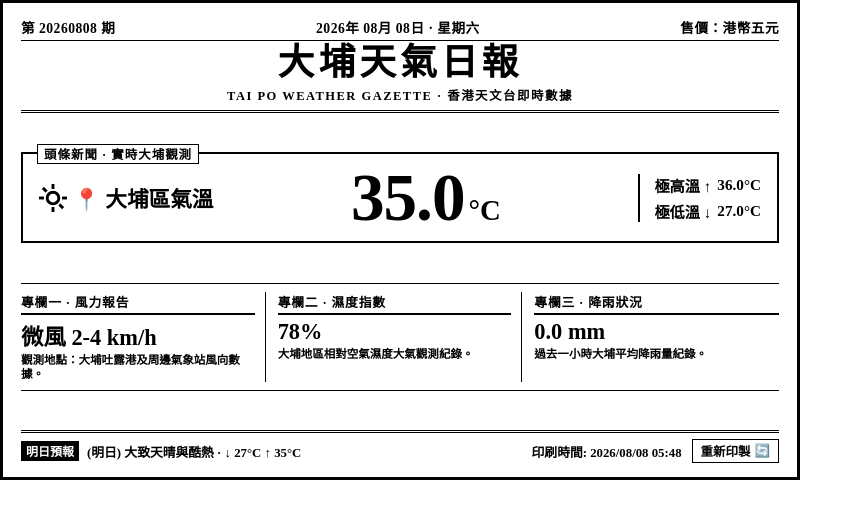
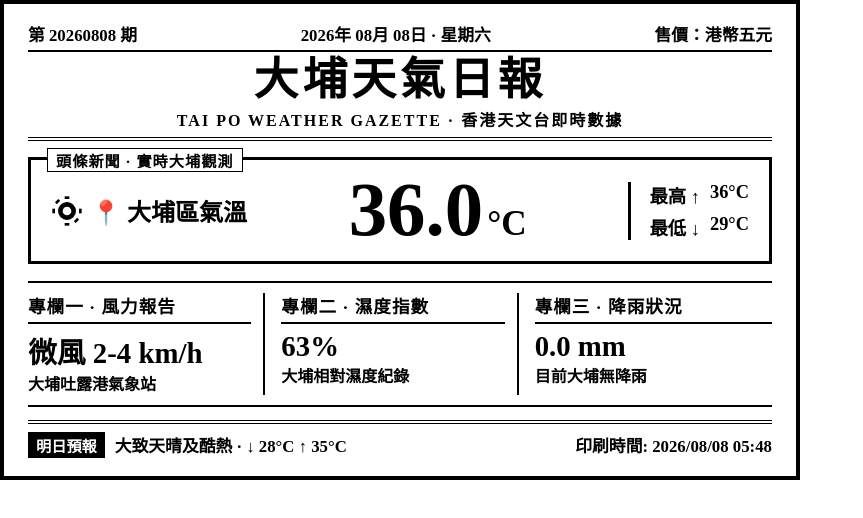
Before and after one commit to tcshun/taipo-weather, a plain HTML site: page index.html in a window 1280 px wide. Shown: the whole page, without its empty margins (0-863 px from the left). Drawn offline with Linux system fonts and the light colour scheme; no server answers.

Commit message:
Add files via upload

```diff
--- a/index.html
+++ b/index.html
@@ -2,20 +2,19 @@
 <html lang="zh-HK">
 <head>
   <meta charset="UTF-8">
-  <meta name="viewport" content="width=800, height=480, initial-scale=1.0, maximum-scale=1.0, user-scalable=no">
-  <title>大埔天氣日報 - 黑白單色印刷版 (reTerminal E1002 專用)</title>
+  <meta name="viewport" content="width=device-width, initial-scale=1.0">
+  <title>大埔天氣日報 - E1002 電子紙極致清晰版</title>
   <link rel="preconnect" href="https://fonts.googleapis.com">
   <link rel="preconnect" href="https://fonts.gstatic.com" crossorigin>
-  <link href="https://fonts.googleapis.com/css2?family=Noto+Serif+TC:wght@600;700;900&display=swap" rel="stylesheet">
+  <link href="https://fonts.googleapis.com/css2?family=Noto+Serif+TC:wght@700;900&display=swap" rel="stylesheet">
   <style>
-    /* 針對 reTerminal E1002 (800x480) 電子紙與網頁瀏覽器優化 */
     * {
       box-sizing: border-box;
       margin: 0;
       padding: 0;
-      -webkit-font-smoothing: antialiased;
     }
 
+    /* 嚴格針對 reTerminal E1002 (800x480) 電子紙畫面調校 */
     html, body {
       width: 800px;
       height: 480px;
@@ -23,25 +22,25 @@
       background-color: #ffffff;
       color: #000000;
       font-family: 'Noto Serif TC', 'Times New Roman', serif;
+      -webkit-font-smoothing: antialiased;
+      -moz-osx-font-smoothing: grayscale;
     }
 
-    /* 滿格卡片容器 (800x480) */
     .newspaper-card {
       background-color: #ffffff;
       width: 800px;
       height: 480px;
-      border: 3px solid #000000;
-      padding: 14px 18px;
+      border: 4px solid #000000;
+      padding: 18px 24px;
       display: flex;
       flex-direction: column;
       justify-content: space-between;
-      position: relative;
     }
 
     /* 報頭區段 */
     .masthead {
       text-align: center;
-      border-bottom: 3px double #000000;
+      border-bottom: 4px double #000000;
       padding-bottom: 6px;
     }
 
@@ -49,77 +48,74 @@
       display: flex;
       justify-content: space-between;
       align-items: center;
-      border-bottom: 1.5px solid #000000;
-      padding-bottom: 3px;
-      margin-bottom: 4px;
-      font-size: 0.85rem;
-      font-weight: 700;
-      letter-spacing: 0.5px;
+      border-bottom: 2px solid #000000;
+      padding-bottom: 4px;
+      margin-bottom: 6px;
+      font-size: 1.05rem;
+      font-weight: 900;
     }
 
     .paper-title {
-      font-size: 2.3rem;
+      font-size: 2.8rem;
       font-weight: 900;
       letter-spacing: 4px;
       text-transform: uppercase;
       line-height: 1;
-      margin: 2px 0 4px 0;
+      margin: 4px 0;
     }
 
     .paper-subtitle {
-      font-size: 0.78rem;
-      font-weight: 700;
-      letter-spacing: 1.5px;
-      text-transform: uppercase;
+      font-size: 1rem;
+      font-weight: 900;
+      letter-spacing: 2px;
     }
 
-    /* 生效天氣警告 Banner */
+    /* 天氣警告聲明區 */
     .warning-banner {
       display: none;
       background-color: #000000;
       color: #ffffff;
-      padding: 4px 10px;
+      padding: 6px 12px;
       text-align: center;
       font-weight: 900;
-      font-size: 0.88rem;
-      border: 1px solid #000000;
+      font-size: 1.1rem;
+      border: 2px solid #000000;
     }
 
     .warning-banner.active {
       display: flex;
       justify-content: center;
       align-items: center;
-      gap: 8px;
+      gap: 12px;
     }
 
     .warning-badge {
-      display: inline-block;
       background-color: #ffffff;
       color: #000000;
-      padding: 1px 6px;
-      font-size: 0.82rem;
+      padding: 2px 8px;
+      font-size: 1.05rem;
       font-weight: 900;
       border: 1px solid #ffffff;
     }
 
-    /* 頭條焦點氣溫區 */
+    /* 頭條氣溫核心區 */
     .headline-section {
-      border: 2.5px solid #000000;
-      padding: 10px 16px;
+      border: 3px solid #000000;
+      padding: 12px 20px;
       position: relative;
+      margin: 4px 0;
     }
 
     .headline-label {
       position: absolute;
-      top: -10px;
-      left: 14px;
+      top: -12px;
+      left: 16px;
       background-color: #ffffff;
-      padding: 0 6px;
-      font-size: 0.78rem;
+      padding: 0 8px;
+      font-size: 0.95rem;
       font-weight: 900;
       letter-spacing: 1px;
-      text-transform: uppercase;
-      border: 1px solid #000000;
+      border: 1.5px solid #000000;
     }
 
     .main-temp-grid {
@@ -131,8 +127,8 @@
     .location-display {
       display: flex;
       align-items: center;
-      gap: 6px;
-      font-size: 1.35rem;
+      gap: 8px;
+      font-size: 1.5rem;
       font-weight: 900;
     }
 
@@ -143,47 +139,44 @@
     }
 
     .temp-number {
-      font-size: 4.2rem;
+      font-size: 4.8rem;
       font-weight: 900;
       line-height: 1;
-      font-family: 'Noto Serif TC', serif;
-      letter-spacing: -1px;
     }
 
     .temp-unit {
-      font-size: 1.8rem;
+      font-size: 2.2rem;
       font-weight: 900;
     }
 
     .high-low-box {
       display: flex;
       flex-direction: column;
-      gap: 4px;
-      border-left: 2px solid #000000;
-      padding-left: 14px;
+      gap: 6px;
+      border-left: 3px solid #000000;
+      padding-left: 18px;
     }
 
     .hl-item {
-      font-size: 0.95rem;
+      font-size: 1.15rem;
       font-weight: 900;
       display: flex;
-      align-items: center;
-      gap: 6px;
+      gap: 10px;
     }
 
-    /* 三欄專欄區 */
+    /* 三欄報紙專欄 */
     .columns-grid {
       display: grid;
       grid-template-columns: repeat(3, 1fr);
-      gap: 12px;
-      border-top: 1.5px solid #000000;
-      border-bottom: 1.5px solid #000000;
-      padding: 8px 0;
+      gap: 16px;
+      border-top: 2px solid #000000;
+      border-bottom: 2px solid #000000;
+      padding: 10px 0;
     }
 
     .news-column {
-      border-right: 1.5px solid #000000;
-      padding-right: 10px;
+      border-right: 2px solid #000000;
+      padding-right: 12px;
     }
 
     .news-column:last-child {
@@ -192,119 +185,92 @@
     }
 
     .column-title {
-      font-size: 0.8rem;
+      font-size: 1.1rem;
       font-weight: 900;
-      text-transform: uppercase;
-      letter-spacing: 0.8px;
       border-bottom: 2px solid #000000;
-      padding-bottom: 2px;
+      padding-bottom: 4px;
+      margin-bottom: 6px;
+      letter-spacing: 1px;
+    }
+
+    .column-value {
+      font-size: 1.8rem;
+      font-weight: 900;
       margin-bottom: 4px;
     }
 
-    .column-value {
-      font-size: 1.4rem;
+    .column-desc {
+      font-size: 1rem;
       font-weight: 900;
-      margin-bottom: 2px;
+      line-height: 1.3;
+      color: #000000;
     }
 
-    .column-desc {
-      font-size: 0.72rem;
-      font-weight: 600;
-      color: #000000;
-      line-height: 1.25;
-    }
-
-    /* 頁腳區 */
+    /* 頁腳 */
     .footer-section {
       display: flex;
       justify-content: space-between;
       align-items: center;
-      font-size: 0.8rem;
-      font-weight: 700;
-      border-top: 3px double #000000;
-      padding-top: 6px;
+      border-top: 4px double #000000;
+      padding-top: 8px;
+      font-size: 1.05rem;
+      font-weight: 900;
     }
 
     .tomorrow-box {
       display: flex;
       align-items: center;
-      gap: 8px;
+      gap: 10px;
     }
 
     .tomorrow-badge {
       background-color: #000000;
       color: #ffffff;
-      padding: 1px 5px;
-      font-size: 0.75rem;
+      padding: 2px 8px;
+      font-size: 0.95rem;
       font-weight: 900;
-    }
-
-    .refresh-btn {
-      background: #ffffff;
-      color: #000000;
-      border: 1.5px solid #000000;
-      padding: 2px 8px;
-      font-family: inherit;
-      font-size: 0.78rem;
-      font-weight: 900;
-      cursor: pointer;
-      display: flex;
-      align-items: center;
-      gap: 4px;
     }
   </style>
 </head>
 <body>
-
   <div class="newspaper-card">
-    <!-- 報頭 Header -->
+    <!-- 報頭 -->
     <header class="masthead">
       <div class="sub-header">
         <span id="issue-no">特別發行版</span>
-        <span id="current-date">----年--月--日 · 星期-</span>
+        <span id="current-date">載入中...</span>
         <span>售價：港幣五元</span>
       </div>
       <h1 class="paper-title">大埔天氣日報</h1>
       <div class="paper-subtitle">TAI PO WEATHER GAZETTE · 香港天文台即時數據</div>
     </header>
 
-    <!-- 天氣警告 Banner -->
+    <!-- 生效警告標籤 -->
     <div id="warning-banner" class="warning-banner">
       <span>【官方特別公告】</span>
       <span id="warning-list"><span class="warning-badge">無特別警告</span></span>
     </div>
 
-    <!-- 頭條焦點：大埔氣溫 -->
+    <!-- 頭條焦點 -->
     <section class="headline-section">
       <div class="headline-label">頭條新聞 · 實時大埔觀測</div>
       <div class="main-temp-grid">
         <div class="location-display">
-          <svg width="28" height="28" viewBox="0 0 24 24" fill="none" stroke="currentColor" stroke-width="2.5" stroke-linecap="square">
+          <svg width="32" height="32" viewBox="0 0 24 24" fill="none" stroke="currentColor" stroke-width="3.5">
             <circle cx="12" cy="12" r="5"></circle>
-            <line x1="12" y1="1" x2="12" y2="3"></line>
-            <line x1="12" y1="21" x2="12" y2="23"></line>
-            <line x1="4.22" y1="4.22" x2="5.64" y2="5.64"></line>
-            <line x1="18.36" y1="18.36" x2="19.78" y2="19.78"></line>
-            <line x1="1" y1="12" x2="3" y2="12"></line>
-            <line x1="21" y1="12" x2="23" y2="12"></line>
+            <line x1="12" y1="1" x2="12" y2="3"></line><line x1="12" y1="21" x2="12" y2="23"></line>
+            <line x1="4.22" y1="4.22" x2="5.64" y2="5.64"></line><line x1="18.36" y1="18.36" x2="19.78" y2="19.78"></line>
+            <line x1="1" y1="12" x2="3" y2="12"></line><line x1="21" y1="12" x2="23" y2="12"></line>
           </svg>
           <span>📍 大埔區氣溫</span>
         </div>
-
         <div class="temp-large-box">
-          <span id="temp-val" class="temp-number">--.-</span>
+          <span id="temp-val" class="temp-number">36.0</span>
           <span class="temp-unit">°C</span>
         </div>
-
         <div class="high-low-box">
-          <div class="hl-item">
-            <span>極高溫 ↑</span>
-            <span id="high-temp">--.-°C</span>
-          </div>
-          <div class="hl-item">
-            <span>極低溫 ↓</span>
-            <span id="low-temp">--.-°C</span>
-          </div>
+          <div class="hl-item"><span>最高 ↑</span><span id="high-temp">36°C</span></div>
+          <div class="hl-item"><span>最低 ↓</span><span id="low-temp">29°C</span></div>
         </div>
       </div>
     </section>
@@ -314,54 +280,45 @@
       <div class="news-column">
         <div class="column-title">專欄一 · 風力報告</div>
         <div id="wind-speed" class="column-value">微風 2-4 km/h</div>
-        <div class="column-desc">觀測地點：大埔吐露港及周邊氣象站風向數據。</div>
+        <div class="column-desc">大埔吐露港氣象站</div>
       </div>
-
       <div class="news-column">
         <div class="column-title">專欄二 · 濕度指數</div>
-        <div id="humidity-val" class="column-value">--%</div>
-        <div class="column-desc">大埔地區相對空氣濕度大氣觀測紀錄。</div>
+        <div id="humidity-val" class="column-value">63%</div>
+        <div class="column-desc">大埔相對濕度紀錄</div>
       </div>
-
       <div class="news-column">
         <div class="column-title">專欄三 · 降雨狀況</div>
         <div id="rainfall-val" class="column-value">0.0 mm</div>
-        <div id="rain-desc" class="column-desc">過去一小時大埔平均降雨量紀錄。</div>
+        <div id="rain-desc" class="column-desc">目前大埔無降雨</div>
       </div>
     </section>
 
-    <!-- 頁腳 footer -->
+    <!-- 頁腳 -->
     <footer class="footer-section">
       <div class="tomorrow-box">
         <span class="tomorrow-badge">明日預報</span>
-        <span id="tomorrow-forecast">數據讀取中...</span>
+        <span id="tomorrow-forecast">大致天晴及酷熱 · ↓ 28°C ↑ 35°C</span>
       </div>
-
-      <div style="display: flex; align-items: center; gap: 10px;">
-        <span id="update-time">印刷時間: --:--</span>
-        <button class="refresh-btn" onclick="fetchTaiPoWeather()">
-          <span>重新印製</span>
-          <span>🔄</span>
-        </button>
-      </div>
+      <span id="update-time">印刷時間: 載入中...</span>
     </footer>
   </div>
 
   <script>
-    // CORS 代理中繼站，解決跨域與硬碟 file:// 限制
+    // 免費 CORS 代理，解決雲端伺服器與天文台封鎖問題
     const PROXY = 'https://corsproxy.io/?';
 
     function initDateDisplay() {
       const now = new Date();
       const days = ['星期日', '星期一', '星期二', '星期三', '星期四', '星期五', '星期六'];
-      const dateStr = `${now.getFullYear()}年 ${String(now.getMonth() + 1).padStart(2, '0')}月 ${String(now.getDate()).padStart(2, '0')}日 · ${days[now.getDay()]}`;
-      document.getElementById('current-date').textContent = dateStr;
+      document.getElementById('current-date').textContent = `${now.getFullYear()}年 ${String(now.getMonth() + 1).padStart(2, '0')}月 ${String(now.getDate()).padStart(2, '0')}日 · ${days[now.getDay()]}`;
       document.getElementById('issue-no').textContent = `第 ${now.getFullYear()}${String(now.getMonth() + 1).padStart(2, '0')}${String(now.getDate()).padStart(2, '0')} 期`;
     }
 
     async function fetchTaiPoWeather() {
       initDateDisplay();
-      let hasLiveTemp = false;
+
+      let apiSuccess = false;
 
       // 1. 取得實時氣溫、濕度、雨量 (rhrread)
       try {
@@ -373,7 +330,7 @@
           const tp = data.temperature.data.find(i => i.place === '大埔');
           if (tp) {
             document.getElementById('temp-val').textContent = tp.value.toFixed(1);
-            hasLiveTemp = true;
+            apiSuccess = true;
           }
         }
         if (data.humidity && data.humidity.data && data.humidity.data[0]) {
@@ -384,11 +341,11 @@
           if (tpR) {
             const r = tpR.max || 0;
             document.getElementById('rainfall-val').textContent = r.toFixed(1) + ' mm';
-            document.getElementById('rain-desc').textContent = r > 0 ? '大埔錄得降雨紀錄。' : '目前大埔區無顯著降雨。';
+            document.getElementById('rain-desc').textContent = r > 0 ? '錄得顯著降雨' : '目前大埔無降雨';
           }
         }
       } catch (e) {
-        console.warn('rhrread API 連線限制:', e);
+        console.warn('rhrread API 連線警告:', e);
       }
 
       // 2. 取得天氣警告 (warnsum)
@@ -409,10 +366,10 @@
           banner.classList.remove('active');
         }
       } catch (e) {
-        console.warn('warnsum API 連線限制:', e);
+        console.warn('warnsum API 連線警告:', e);
       }
 
-      // 3. 取得極值與明日預報 (fnd)
+      // 3. 取得極值與明日預報 (fnd) - 修復 forecastWeather 欄位 bug
       try {
         const url = PROXY + encodeURIComponent('https://data.weather.gov.hk/weatherAPI/opendata/weather.php?dataType=fnd&lang=tc');
         const res = await fetch(url);
@@ -420,25 +377,28 @@
         if (data.weatherForecast && data.weatherForecast.length > 0) {
           document.getElementById('high-temp').textContent = data.weatherForecast[0].forecastMaxtemp.value + '°C';
           document.getElementById('low-temp').textContent = data.weatherForecast[0].forecastMintemp.value + '°C';
+
           if (data.weatherForecast.length > 1) {
             const tm = data.weatherForecast[1];
-            document.getElementById('tomorrow-forecast').textContent = `(明日) ${tm.forecastForecast} · ↓ ${tm.forecastMintemp.value}°C  ↑ ${tm.forecastMaxtemp.value}°C`;
+            // 香港天文台 API 的天氣概況欄位為 forecastWeather
+            const weatherDesc = (tm.forecastWeather || tm.forecastForecast || '大致天晴').replace(/。/g, '');
+            document.getElementById('tomorrow-forecast').textContent = `${weatherDesc} · ↓ ${tm.forecastMintemp.value}°C ↑ ${tm.forecastMaxtemp.value}°C`;
           }
         }
       } catch (e) {
-        console.warn('fnd API 連線限制:', e);
+        console.warn('fnd API 連線警告:', e);
       }
 
-      // 如果是本機雙擊開啟（file://）被阻擋，自動補上示範氣溫（防止停留在 --.-）
-      if (!hasLiveTemp) {
-        document.getElementById('temp-val').textContent = '35.0';
-        document.getElementById('high-temp').textContent = '36.0°C';
-        document.getElementById('low-temp').textContent = '27.0°C';
-        document.getElementById('humidity-val').textContent = '78%';
-        document.getElementById('tomorrow-forecast').textContent = '(明日) 大致天晴與酷熱 · ↓ 27°C  ↑ 35°C';
+      // 本機或網路極端狀況下的備用數值 (Fallback)
+      if (!apiSuccess) {
+        document.getElementById('temp-val').textContent = '36.0';
+        document.getElementById('high-temp').textContent = '36°C';
+        document.getElementById('low-temp').textContent = '29°C';
+        document.getElementById('humidity-val').textContent = '63%';
+        document.getElementById('tomorrow-forecast').textContent = '大致天晴及酷熱 · ↓ 28°C ↑ 35°C';
       }
 
-      // 時間更新
+      // 更新時間戳記
       const now = new Date();
       document.getElementById('update-time').textContent = `印刷時間: ${now.getFullYear()}/${String(now.getMonth()+1).padStart(2,'0')}/${String(now.getDate()).padStart(2,'0')} ${String(now.getHours()).padStart(2,'0')}:${String(now.getMinutes()).padStart(2,'0')}`;
     }
```
